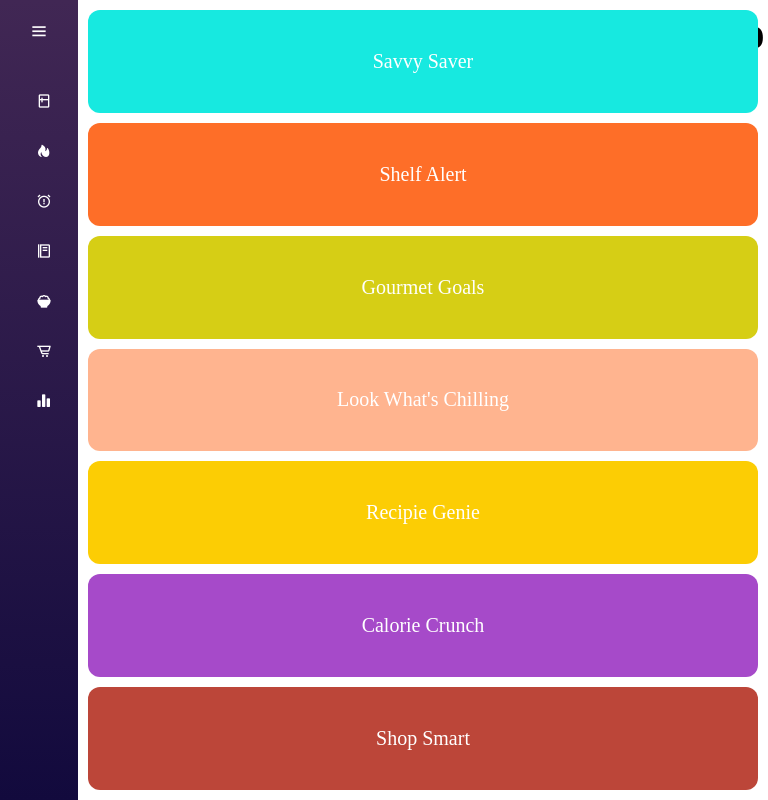
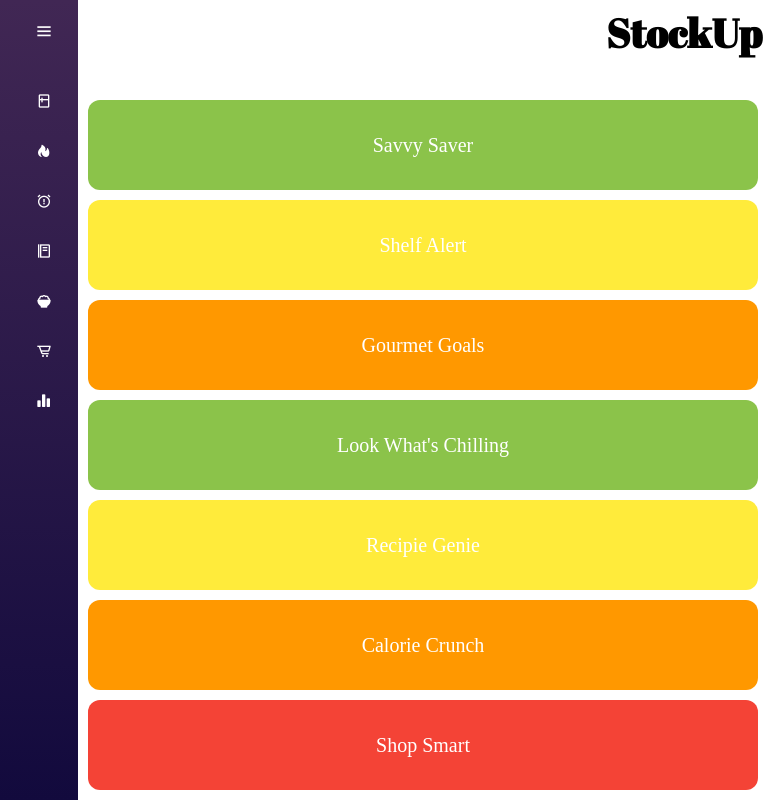
Before and after one commit to kosuri-indu/StockUp, a Flask app: page /home in a window 768 px wide. Run offline with Flask 3, Linux system fonts and the light colour scheme; some web fonts are replaced.

Commit message:
updated home page

```diff
--- a/frontend/static/css/home.css
+++ b/frontend/static/css/home.css
@@ -66,6 +66,7 @@
 }
 
 .sidebar #btn {
+    padding-left: 10px;
     position: absolute;
     color: #fff;
     left: 50%;
@@ -238,36 +239,54 @@
 }
 
 .container .box.rg {
-    background-color: #fccd04;
+    background-color: #ffeb3b;
 }
 
 .container .box.ss {
-    background-color: #17e9e0;
+    background-color: #8bc34a;
 }
 
 .container .box.gg {
-    background-color: #d6ce15;
+    background-color: #ff9800;
 }
 
 .container .box.lwc {
-    background-color: #ffb48f;
+    background-color: #8bc34a;
 }
 
 .container .box.sa {
-    background-color: #fe6e28;
+    background-color: #ffeb3b;
 }
 
 .container .box.cc {
-    background-color: #a64ac9;
+    background-color: #ff9800;
 }
 
 .container .box.shs {
-    background-color: #bc4639;
+    background-color: #f44336;
 }
 
 @media (max-width: 850px) {
     .container {
-        padding: 10px; /* Adjust padding for smaller screens */
+        padding-top: 100px;
+        padding-left: 10px;
+        padding-right: 10px;
+        padding-bottom: 10px; /* Adjust padding for smaller screens */
+        grid-template-columns: repeat(auto-fill, minmax(50%, 1fr));
+        grid-template-rows: minmax(auto, auto);
+    }
+    .container .box {
+        grid-column: unset !important;
+        grid-row: unset !important;
+    }
+}
+
+@media(min-width: 471px) and (max-width:849px){
+    .container{
+    padding-top: 100px;
+        padding-left: 10px;
+        padding-right: 10px;
+        padding-bottom: 10px; /* Adjust padding for smaller screens */
         grid-template-columns: repeat(auto-fill, minmax(50%, 1fr));
         grid-template-rows: minmax(auto, auto);
     }
@@ -295,6 +314,7 @@
     }
 
     .container {
+        padding-top: 80px;
         left: 50px; /* Adjusted for narrower sidebar */
         width: calc(100% - 50px); /* Adjusted for narrower sidebar */
     }
```
